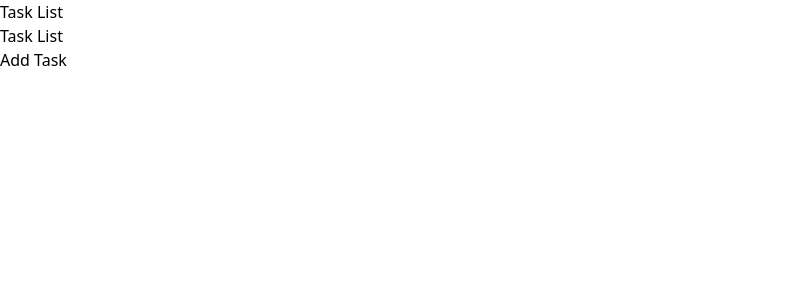
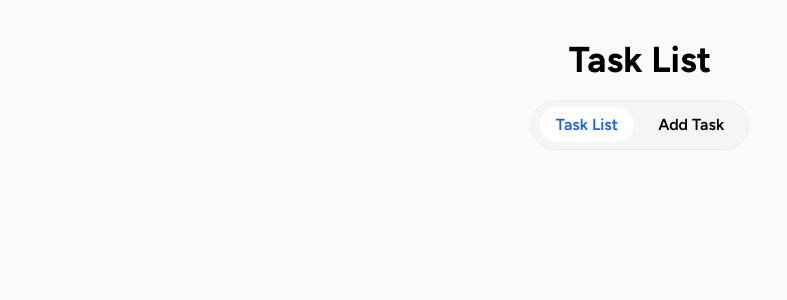
Before and after one commit to lorenzoferrante97/ex-react-task-manager, a React (Vite) app: page / in a window 1280 px wide. Shown: the top 300 px of the page, without its empty margins (0-787 px from the left). Built offline with nearby package versions, Linux system fonts and the light colour scheme.

Commit message:
add: nav

```diff
--- a/src/components/Nav.jsx
+++ b/src/components/Nav.jsx
@@ -1,14 +1,23 @@
 import { NavLink } from 'react-router-dom';
 
 export default function Nav() {
+  const navStyles = {
+    active: 'bg-white text-blue-600',
+    default: 'py-2 px-4 rounded-full hover:bg-white hover:cursor-pointer font-semibold',
+  };
+
   return (
-    <nav>
-      <ul>
+    <nav className="bg-neutral-100 py-3 px-2 rounded-full border border-neutral-200/50">
+      <ul className="flex justify-center items-center gap-2">
         <li>
-          <NavLink to={'/'}>Task List</NavLink>
+          <NavLink className={({ isActive }) => (isActive ? `${navStyles.default} ${navStyles.active}` : `${navStyles.default}`)} to={'/'}>
+            Task List
+          </NavLink>
         </li>
         <li>
-          <NavLink to={'/add-task'}>Add Task</NavLink>
+          <NavLink className={({ isActive }) => (isActive ? `${navStyles.default} ${navStyles.active}` : `${navStyles.default}`)} to={'/add-task'}>
+            Add Task
+          </NavLink>
         </li>
       </ul>
     </nav>
--- a/src/index.css
+++ b/src/index.css
@@ -1 +1,7 @@
+@import url('https://fonts.googleapis.com/css2?family=Figtree:ital,wght@0,300..900;1,300..900&display=swap');
+
 @import 'tailwindcss';
+
+@theme {
+  --font-custom: 'Figtree', sans-serif;
+}
--- a/src/pages/TaskList.jsx
+++ b/src/pages/TaskList.jsx
@@ -2,9 +2,8 @@ import Nav from '../components/Nav';
 
 export default function TaskList() {
   return (
-    <main>
-      <h1 className="">Task List</h1>
-
+    <main className="bg-neutral-50 font-custom flex w-full min-h-screen flex-col items-center gap-5 p-10">
+      <h1 className="text-4xl font-bold">Task List</h1>
       <Nav />
     </main>
   );
```
